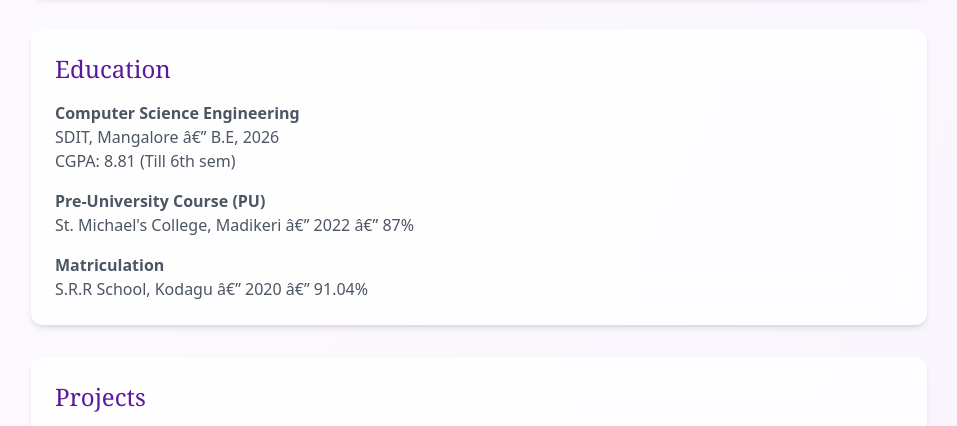
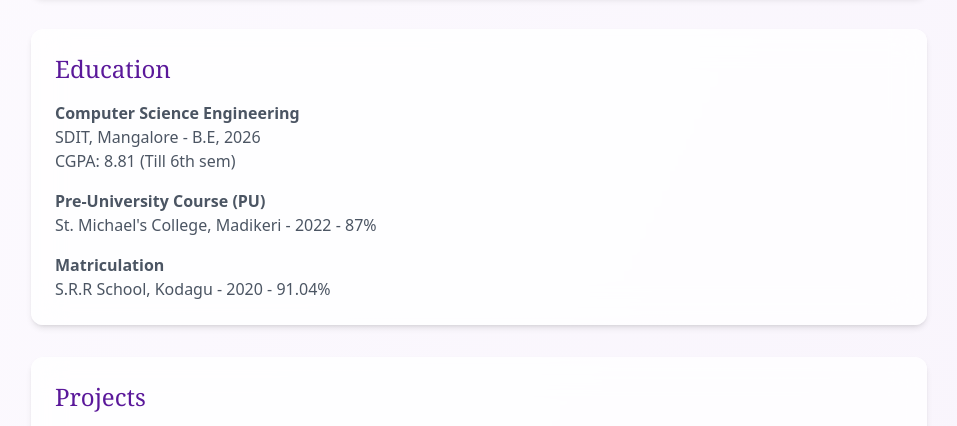
Before and after one commit to Sinchanaps03/portfolio, a website: page index.html in a window 1280 px wide. Shown: the part 731-1157 px from the top of the page, without its empty margins (161-1118 px from the left). Drawn offline with nearby package versions, Linux system fonts and the light colour scheme.

Commit message:
Fix education section formatting - correct dashes and encoding

```diff
--- a/index.html
+++ b/index.html
@@ -66,11 +66,7 @@
 <!-- Education -->
 <section class="max-w-4xl mx-auto my-8 p-6 bg-white/80 backdrop-blur-lg rounded-xl shadow-md animate-fadeInUp">
   <h2 class="font-serif text-2xl text-[#5a189a] mb-4">Education</h2>
-  <ul class="space-y-4 text-gray-600">
-    <li><strong>Computer Science Engineering</strong><br>SDIT, Mangalore â€” B.E, 2026<br>CGPA: 8.81 (Till 6th sem)</li>
-    <li><strong>Pre-University Course (PU)</strong><br>St. Michael's College, Madikeri â€” 2022 â€” 87%</li>
-    <li><strong>Matriculation</strong><br>S.R.R School, Kodagu â€” 2020 â€” 91.04%</li>
-  </ul>
+  <ul class="space-y-4 text-gray-600"><li><strong>Computer Science Engineering</strong><br>SDIT, Mangalore - B.E, 2026<br>CGPA: 8.81 (Till 6th sem)</li><li><strong>Pre-University Course (PU)</strong><br>St. Michael's College, Madikeri - 2022 - 87%</li><li><strong>Matriculation</strong><br>S.R.R School, Kodagu - 2020 - 91.04%</li></ul>
 </section>
 
 <!-- Projects -->
```
